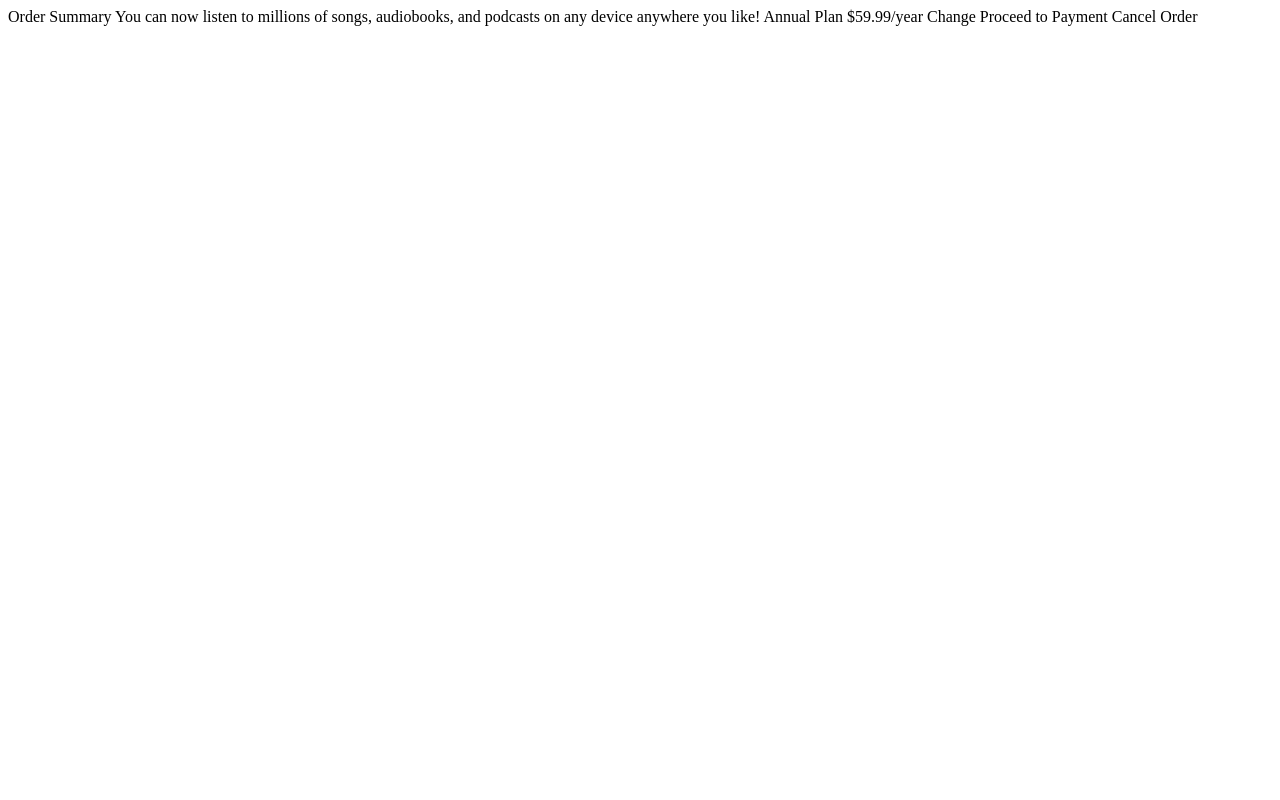
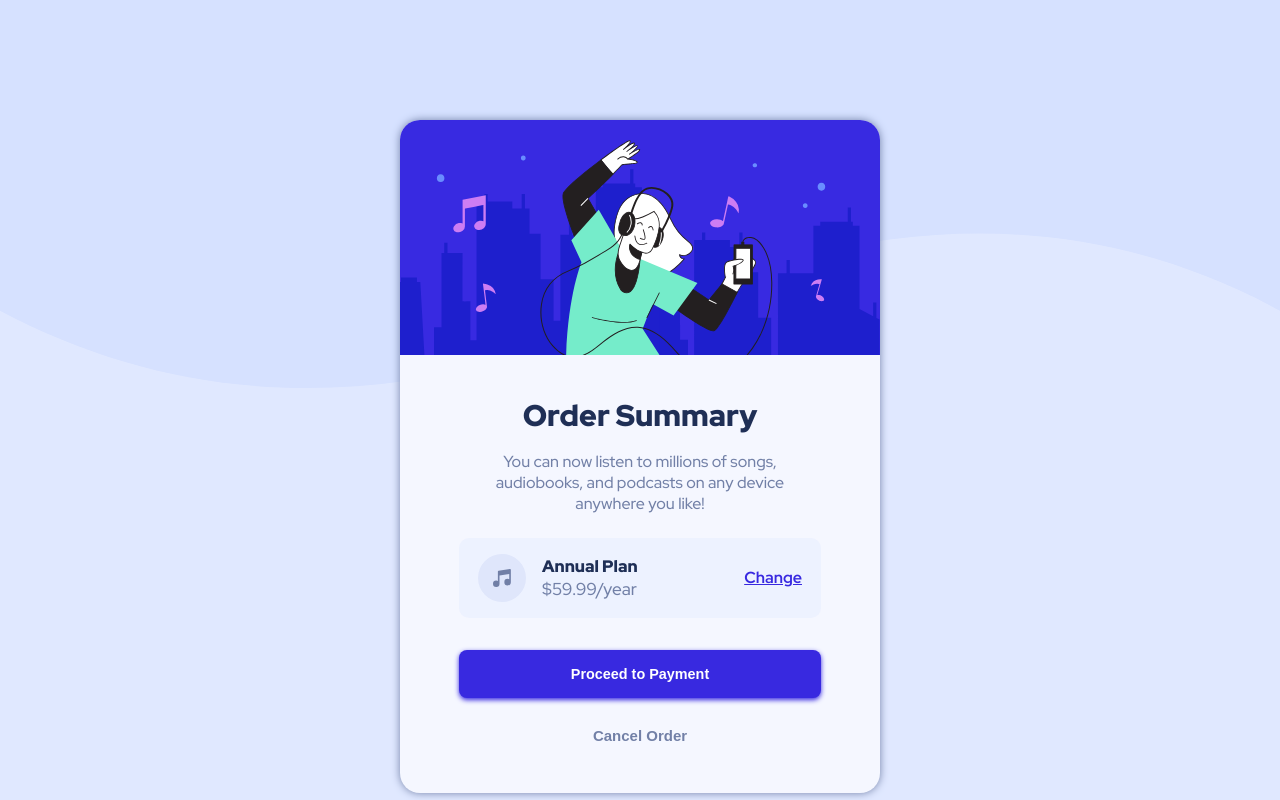
Before and after one commit to DumitracheFlorentin/order-summary-component, a website: page index.html in a window 1280 px wide. Drawn offline with Linux system fonts and the light colour scheme.

Commit message:
Done the desktop part

```diff
--- a/app/scss/components/_index.scss
+++ b/app/scss/components/_index.scss
@@ -0,0 +1,2 @@
+@forward 'header';
+@forward 'card';
--- /dev/null
+++ b/app/scss/components/card.scss
@@ -0,0 +1,125 @@
+@use '../util';
+
+.card {
+  position: absolute;
+  display: flex;
+  justify-content: center;
+
+  top: 15%;
+  width: 100%;
+  text-align: center;
+
+  &__container {
+    background-color: var(--very-pale);
+    display: flex;
+    flex-direction: column;
+    align-items: center;
+    width: 30em;
+    border-radius: 20px;
+    overflow: hidden;
+    box-shadow: 0px 0.1px 9px var(--desaturated-blue);
+
+    .image {
+      width: 100%;
+      img {
+        display: block;
+        width: 100%;
+      }
+    }
+
+    .text {
+      h1 {
+        font-size: util.rem(30);
+        font-weight: 900;
+        margin-top: util.rem(40);
+        color: var(--dark-blue);
+      }
+
+      p {
+        display: inline-block;
+
+        width: 20em;
+        color: var(--desaturated-blue);
+      }
+
+      .plan {
+        margin: 0.5rem 0 2rem 0;
+        display: flex;
+        align-items: center;
+        justify-content: space-between;
+        padding: 1rem 1.2rem;
+        border-radius: 10px;
+        background: hsla(225, 100%, 94%, 0.4);
+
+        &__first {
+          display: flex;
+          align-items: center;
+
+          .info {
+            margin-left: 1rem;
+            display: flex;
+            flex-direction: column;
+            align-items: flex-start;
+
+            h3 {
+              font-size: 1.04rem;
+              font-weight: 900;
+              color: var(--dark-blue);
+            }
+
+            h4 {
+              font-weight: 500;
+              color: var(--desaturated-blue);
+              font-size: 1.08rem;
+            }
+          }
+        }
+
+        a {
+          font-weight: 700;
+          color: var(--bright-blue);
+          transition: all 0.5s ease-in-out;
+
+          &:hover {
+            text-decoration: none;
+            color: hsla(245, 75%, 52%, 0.8);
+          }
+        }
+      }
+
+      .btn {
+        display: block;
+        color: white;
+        background: var(--bright-blue);
+        border: none;
+        padding: 1rem 7rem;
+        border-radius: 8px;
+        font-weight: 700;
+        font-size: 0.9rem;
+        margin-bottom: 1rem;
+        cursor: pointer;
+        box-shadow: 0px 2px 5px var(--bright-blue);
+        transition: all 0.5s ease-in-out;
+
+        &:hover {
+          background-color: hsla(245, 75%, 52%, 0.8);
+        }
+      }
+
+      .sec_btn {
+        cursor: pointer;
+        border: none;
+        background: transparent;
+        font-weight: 700;
+        font-size: util.rem(15);
+        color: var(--desaturated-blue);
+        margin: 0.8rem 0 3rem 0;
+        transition: all 0.5s ease-in-out;
+
+        &:hover {
+          color: var(--dark-blue);
+        }
+      }
+    }
+  }
+}
--- /dev/null
+++ b/app/scss/components/header.scss
@@ -0,0 +1,20 @@
+@use '../util';
+
+.bg {
+  height: 50vh;
+  &__container {
+    img {
+      @include util.breakpoint-up(mobile) {
+        background-repeat: no-repeat;
+        background-size: contain;
+        background-position: center center;
+        height: 100%;
+        width: 100%;
+      }
+
+      @include util.breakpoint-down(mobile) {
+        display: none;
+      }
+    }
+  }
+}
--- a/app/scss/globals/_index.scss
+++ b/app/scss/globals/_index.scss
@@ -2,4 +2,3 @@
 @forward 'colors';
 @forward 'fonts';
 @forward 'typography';
-@forward 'generals';
--- a/app/scss/globals/skeleton.scss
+++ b/app/scss/globals/skeleton.scss
@@ -1,6 +1,7 @@
 html {
   font-size: 100%;
   box-sizing: border-box;
+  font-family: var(--red-hat-display);
 }
 
 *,
@@ -12,4 +13,7 @@ html {
 body {
   margin: 0;
   padding: 0;
+  background-color: var(--pale-blue);
+  height: 100vh;
+  position: relative;
 }
--- a/app/scss/globals/typography.scss
+++ b/app/scss/globals/typography.scss
@@ -3,3 +3,10 @@
 p {
   font-size: util.rem(16);
 }
+
+h1,
+h2,
+h3,
+h4 {
+  margin: 0;
+}
--- a/app/scss/util/breakpoints.scss
+++ b/app/scss/util/breakpoints.scss
@@ -6,8 +6,8 @@ $breakpoints-up: (
 
 // mobile - 374px - desktop 1439px
 $breakpoints-down: (
-  "small": "23.375em",
-  "medium": "89.9375em",
+  "mobile": "23.375em",
+  "desktop": "89.9375em",
 );
 
 @mixin breakpoint-up($size) {
--- a/index.html
+++ b/index.html
@@ -9,23 +9,42 @@
   <title>Frontend Mentor | Order summary card</title>
 
   <link rel="preconnect" href="https://fonts.googleapis.com">
-<link rel="preconnect" href="https://fonts.gstatic.com" crossorigin>
-<link href="https://fonts.googleapis.com/css2?family=Red+Hat+Display:wght@500;700;900&display=swap" rel="stylesheet">
+  <link rel="preconnect" href="https://fonts.gstatic.com" crossorigin>
+  <link href="https://fonts.googleapis.com/css2?family=Red+Hat+Display:wght@500;700;900&display=swap" rel="stylesheet">
+  <link rel="stylesheet" href="./dist/css/style.css">
 
 </head>
 <body>
+  <header class="bg">
+    <div class="bg__container">
+      <img src="./images/pattern-background-desktop.svg" alt="bg_desktop_img">
+    </div>
+  </header>
+  <main class="card">
+    <div class="card__container">
+      <section class="image"><img src="./images/illustration-hero.svg" alt="card img"></section>
+      <section class="text">
+            <h1>Order Summary</h1>
+            <p>You can now listen to millions of songs, audiobooks, and podcasts on any
+              device anywhere you like!</p>
+              <div class="plan">
+                <div class="plan__first">
+                  <img src="./images/icon-music.svg" alt="music icon">
+                  <div class="info">
+                    <h3>Annual Plan</h3>
+                    <h4>$59.99/year</h4>
+                  </div>
 
-  Order Summary
+                </div>
 
-  You can now listen to millions of songs, audiobooks, and podcasts on any
-  device anywhere you like!
+                <a href="#">Change</a>
+              </div>
+              <button class="btn">Proceed to Payment</button>
+              <button class="sec_btn">Cancel Order</button>
+        </div>
+    </div>
 
-  Annual Plan
-  $59.99/year
-
-  Change
-
-  Proceed to Payment
-  Cancel Order
+    </section>
+  </main>
 </body>
 </html>
```
Also changed, not shown: app/scss/globals/generals.scss (deleted, +0 -11 lines), dist/css/style.css, 1 other file.
